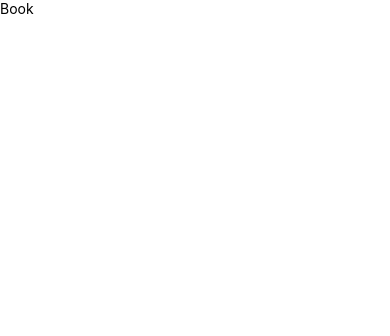
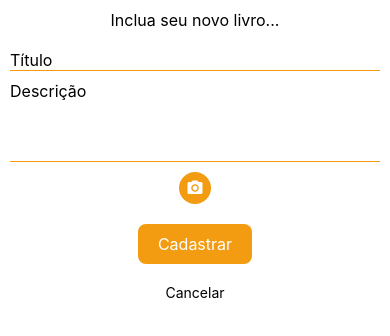
Before and after one commit to Sau1o/Dev, a React Native app in the folder listaLeitura/: screen / in a window 390 px wide. Shown: the top 336 px of the page. Built offline with nearby package versions, Linux system fonts and the light colour scheme.

Commit message:
finish Book.js

```diff
--- a/listaLeitura/App.js
+++ b/listaLeitura/App.js
@@ -10,7 +10,4 @@
   );
 }
 
-const styles = StyleSheet.create({
-
-})
 export default App;
--- a/listaLeitura/src/pages/Book.js
+++ b/listaLeitura/src/pages/Book.js
@@ -1,19 +1,82 @@
 import React from 'react'
-import {View, Text, TouchableOpacity, FlatList, StyleSheet} from 'react-native'
+import {View, Text, TouchableOpacity, TextInput, StyleSheet} from 'react-native'
 
 import Icon from 'react-native-vector-icons/MaterialIcons'
 
 const Book = () => {
     return (
-        <View styles={styles.container}>
-            <Text>Book</Text>
+        <View style={styles.container}>
+            <Text style={styles.pageTitulo}>Inclua seu novo livro...</Text>
+            <TextInput
+                style={styles.input}
+                placeholder='Título'
+            />
+            <TextInput
+                style={styles.input}
+                placeholder='Descrição'
+                multiline={true}
+                numberOfLines={4}
+            />
+
+            <TouchableOpacity style={styles.cameraButton}>
+                <Icon name="photo-camera" size= {18} color="#fff"/>
+            </TouchableOpacity>
+
+            <TouchableOpacity style={styles.saveButton}>
+                <Text style={styles.saveButtonText}>Cadastrar</Text>
+            </TouchableOpacity>
+
+            <TouchableOpacity style={styles.cancelButton}>
+                <Text style={styles.cancelButton}>Cancelar</Text>
+            </TouchableOpacity>
         </View>
     )
 }
 
 const styles = StyleSheet.create({
     container: {
-        backgroundColor:'red'
+        flex: 1,
+        padding:10,
+    },
+    pageTitulo:{
+        textAlign:'center',
+        fontSize: 16,
+        marginBottom: 20,
+    },
+    input:{
+        fontSize: 16,
+        borderBottomColor: "#f39c12",
+        borderBottomWidth:1,
+        marginBottom: 10,
+    },
+    cameraButton:{
+        backgroundColor:"#f39c12",
+        width: 32,
+        height: 32,
+        borderRadius:20,
+        justifyContent:"center",
+        alignItems:'center',
+        alignSelf: "center",
+        marginBottom: 20,
+    },
+    saveButton:{
+        backgroundColor:"#f39c12",
+        alignSelf:'center',
+        borderRadius: 8,
+        paddingHorizontal: 20,
+        paddingVertical: 10,
+        marginBottom:20,
+    },
+    saveButtonText:{
+        color: '#fff',
+        fontSize: 16,
+    },
+    cancelButton:{
+        alignSelf:'center',
+    },
+    cancelButtonText:{
+        color: '#95a5a6',
+        fontSize: 16,
     }
 })
 
```
